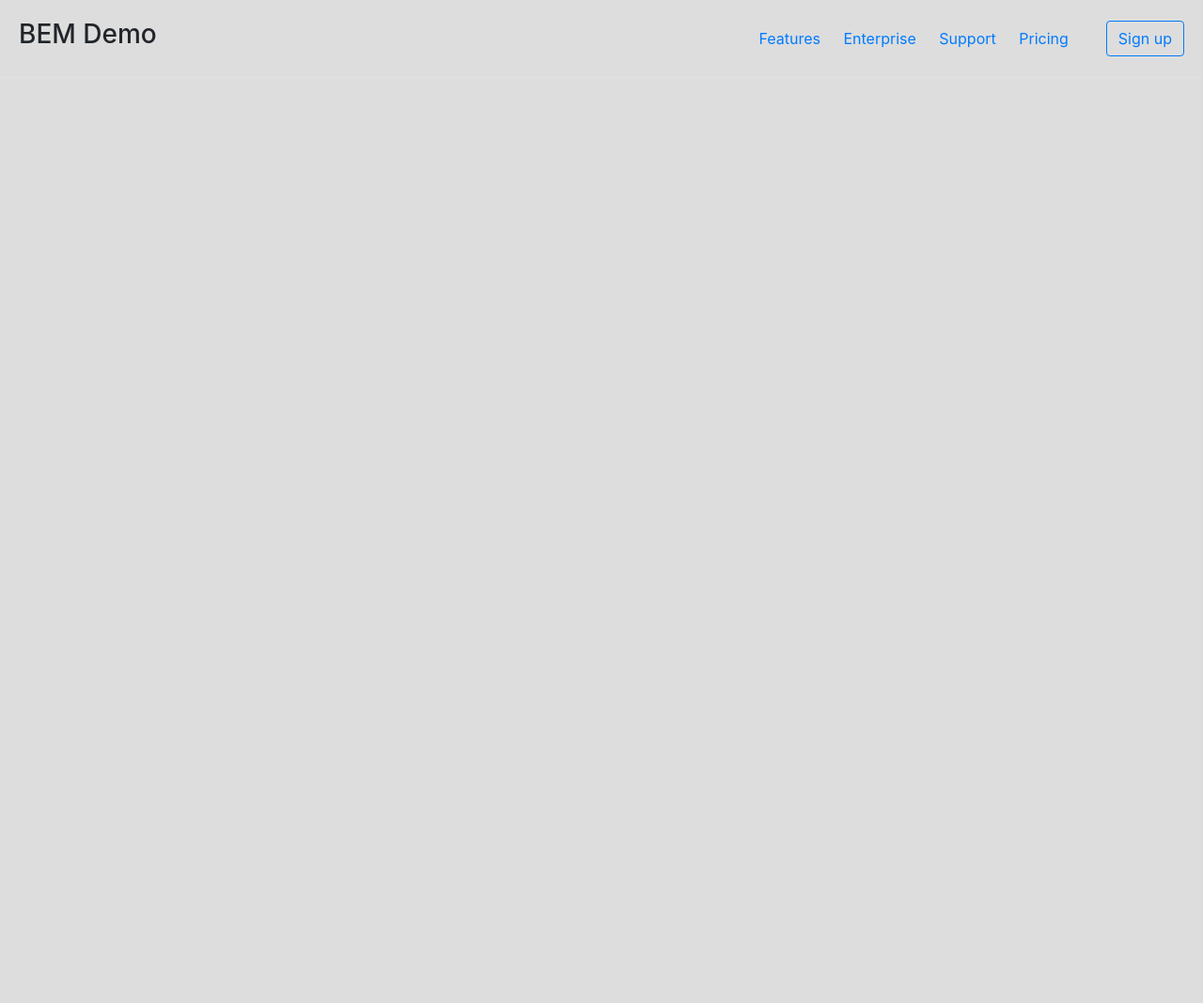
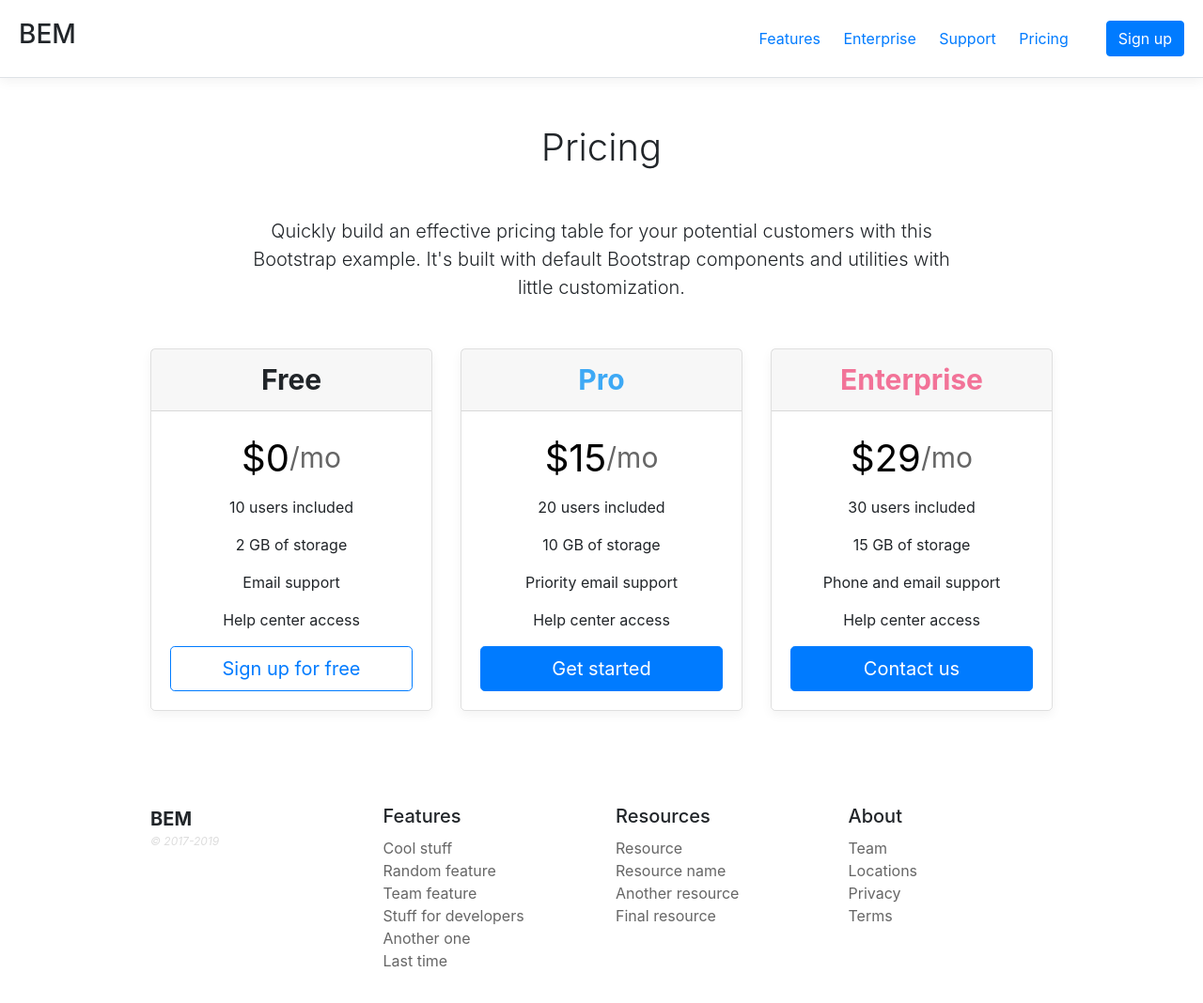
Before and after one commit to HouCoder/BEM, a plain HTML site: page index.html in a window 1280 px wide. Shown: the whole page at 94% size. Before the commit the page ends 800 px from the top, so only its background shows below. Drawn offline with nearby package versions, Linux system fonts and the light colour scheme.

Commit message:
Finishing the page.

```diff
--- /dev/null
+++ b/css/footer.scss
@@ -0,0 +1,25 @@
+.footer {
+    width: 960px;
+    height: 200px;
+    margin: 50px auto;
+
+    .footer__company-name {
+        font-size: 20px;
+        font-weight: bold;
+    }
+
+    .footer__copy-right {
+        color: #ddd;
+        font-style: italic;
+        font-size: 12px;
+    }
+
+    .footer__title {
+        margin-bottom: 10px;
+    }
+
+    .footer__link {
+        display: block;
+        color: #666;
+    }
+}
--- a/css/header.scss
+++ b/css/header.scss
@@ -2,6 +2,8 @@
     display: flex;
     justify-content: space-between;
     padding: 20px;
+    box-shadow: 0 .25rem .75rem rgba(0, 0, 0, .05);
+
 
     .header__right {
         display: flex;
--- /dev/null
+++ b/css/plan.scss
@@ -0,0 +1,46 @@
+.plan {
+    $border: 1px solid rgba(0, 0, 0, .125);
+
+    border-radius: 5px;
+    box-shadow: 0 0.25rem 0.75rem rgba(0, 0, 0, .05);
+    text-align: center;
+    border: $border;
+
+    .plan__name {
+        padding: 10px 0;
+        background-color: rgba(0, 0, 0, .03);
+        border-bottom: $border;
+        font-size: 30px;
+        font-weight: bold;
+    }
+
+    .plan__content {
+        padding: 20px;
+    }
+
+    .plan__duration {
+        display: flex;
+        justify-content: center;
+        align-items: center;
+        margin-bottom: 10px;
+        color: #666;
+        font-size: 30px;
+    }
+
+    .plan__price {
+        font-size: 40px;
+        color: initial;
+    }
+}
+
+.plan--pro {
+    .plan__name {
+        color: #3EA9F5;
+    }
+}
+
+.plan--enterprise {
+    .plan__name {
+        color: #F27398;
+    }
+}
--- /dev/null
+++ b/css/plans.scss
@@ -0,0 +1,4 @@
+.plans {
+    width: 960px;
+    margin: 50px auto 100px;
+}
--- /dev/null
+++ b/css/pricing.scss
@@ -0,0 +1,15 @@
+.pricing {
+    width: 760px;
+    margin: 0 auto;
+    text-align: center;
+
+    .pricing__title {
+        font-weight: 300;
+        margin: 50px 0;
+    }
+
+    .pricing__description {
+        font-size: 20px;
+        font-weight: 300;
+    }
+}
--- /dev/null
+++ b/html/footer.html
@@ -0,0 +1,35 @@
+<footer class="footer ">
+    <div class="row">
+        <div class="col">
+            <div class="footer__company-name">
+                BEM
+            </div>
+            <div class="footer__copy-right">
+                © 2017-2019
+            </div>
+        </div>
+        <div class="col">
+            <h5 class="footer__title">Features</h4>
+            <a class="footer__link" href="#">Cool stuff</a>
+            <a class="footer__link" href="#">Random feature</a>
+            <a class="footer__link" href="#">Team feature</a>
+            <a class="footer__link" href="#">Stuff for developers</a>
+            <a class="footer__link" href="#">Another one</a>
+            <a class="footer__link" href="#">Last time</a>
+        </div>
+        <div class="col">
+            <h5 class="footer__title">Resources</h4>
+            <a class="footer__link" href="#">Resource</a>
+            <a class="footer__link" href="#">Resource name</a>
+            <a class="footer__link" href="#">Another resource</a>
+            <a class="footer__link" href="#">Final resource</a>
+        </div>
+        <div class="col">
+            <h5 class="footer__title">About</h4>
+            <a class="footer__link" href="#">Team</a>
+            <a class="footer__link" href="#">Locations</a>
+            <a class="footer__link" href="#">Privacy</a>
+            <a class="footer__link" href="#">Terms</a>
+        </div>
+    </div>
+</footer>
--- a/html/header.html
+++ b/html/header.html
@@ -1,6 +1,6 @@
 <header class="header border-bottom box-shadow">
     <h3 class="header__company-name">
-        BEM Demo
+        BEM
     </h3>
     <div class="header__right">
         <div class="header__navigations">
@@ -9,6 +9,6 @@
             <a class="header__navigations" href="#">Support</a>
             <a class="header__navigations" href="#">Pricing</a>
         </div>
-        <a class="btn btn-outline-primary" href="#">Sign up</a>
+        <a class="btn btn-primary" href="#">Sign up</a>
     </div>
 </header>
--- /dev/null
+++ b/html/plans.html
@@ -0,0 +1,55 @@
+<div class="plans">
+    <div class="row">
+        <div class="col">
+            <div class="plan">
+                <div class="plan__name">Free</div>
+                <div class="plan__content">
+                    <div class="plan__duration">
+                        <span class="plan__price">$0</span>/mo
+                    </div>
+                    <p class="plan__benefit">10 users included</p>
+                    <p class="plan__benefit">2 GB of storage</p>
+                    <p class="plan__benefit">Email support</p>
+                    <p class="plan__benefit">Help center access</p>
+                    <button type="button" class="btn btn-lg btn-block btn-outline-primary">
+                        Sign up for free
+                    </button>
+                </div>
+            </div>
+        </div>
+        <div class="col">
+            <div class="plan plan--pro">
+                <div class="plan__name">Pro</div>
+                <div class="plan__content">
+                    <div class="plan__duration">
+                        <span class="plan__price">$15</span>/mo
+                    </div>
+                    <p class="plan__benefit">20 users included</p>
+                    <p class="plan__benefit">10 GB of storage</p>
+                    <p class="plan__benefit">Priority email support</p>
+                    <p class="plan__benefit">Help center access</p>
+                    <button type="button" class="btn btn-lg btn-block btn-primary">
+                        Get started
+                    </button>
+                </div>
+            </div>
+        </div>
+        <div class="col">
+            <div class="plan plan--enterprise">
+                <div class="plan__name">Enterprise</div>
+                <div class="plan__content">
+                    <div class="plan__duration">
+                        <span class="plan__price">$29</span>/mo
+                    </div>
+                    <p class="plan__benefit">30 users included</p>
+                    <p class="plan__benefit">15 GB of storage</p>
+                    <p class="plan__benefit">Phone and email support</p>
+                    <p class="plan__benefit">Help center access</p>
+                    <button type="button" class="btn btn-lg btn-block btn-primary">
+                        Contact us
+                    </button>
+                </div>
+            </div>
+        </div>
+    </div>
+</div>
--- /dev/null
+++ b/html/pricing.html
@@ -0,0 +1,7 @@
+<div class="pricing">
+    <h1 class="pricing__title">Pricing</h1>
+    <p class="pricing__description">Quickly build an effective pricing table for your potential customers with this Bootstrap example.
+        It's built with default Bootstrap components and utilities with
+        little customization.
+    </p>
+</div>
--- a/index.html
+++ b/index.html
@@ -10,6 +10,9 @@
 </head>
 <body>
     <div class="loader" data-component="html/header.html"></div>
+    <div class="loader" data-component="html/pricing.html"></div>
+    <div class="loader" data-component="html/plans.html"></div>
+    <div class="loader" data-component="html/footer.html"></div>
     <script src="https://cdnjs.cloudflare.com/ajax/libs/jquery/3.4.1/jquery.min.js"></script>
     <script>
         // Use this trick to build a "modular" HTML system.
--- a/index.scss
+++ b/index.scss
@@ -1,5 +1,5 @@
 @import "./css/header.scss";
-
-body {
-    background: #ddd;
-}
+@import "./css/pricing.scss";
+@import "./css/plans.scss";
+@import "./css/plan.scss";
+@import "./css/footer.scss";
```
Also changed, not shown: index.css.
